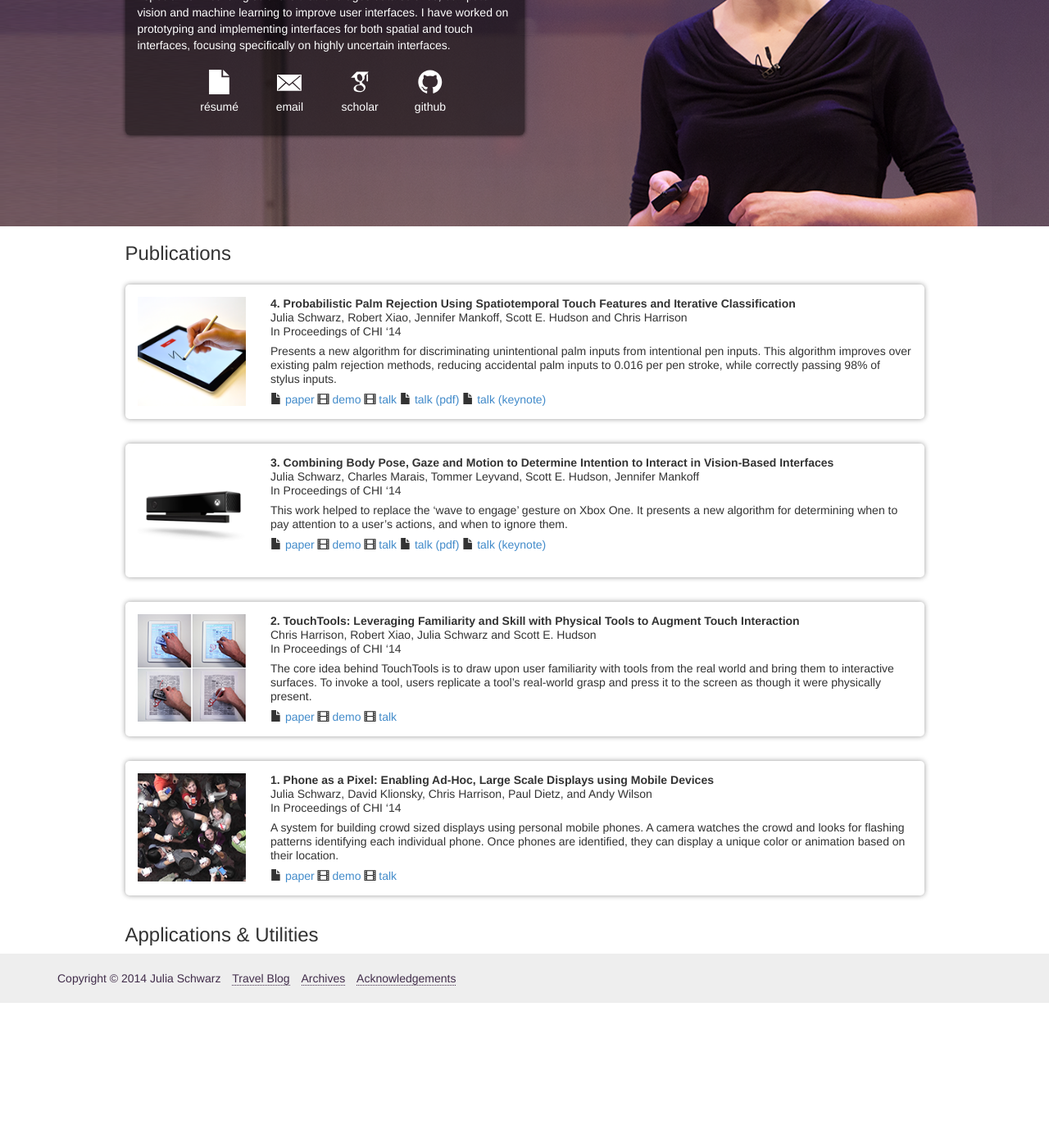
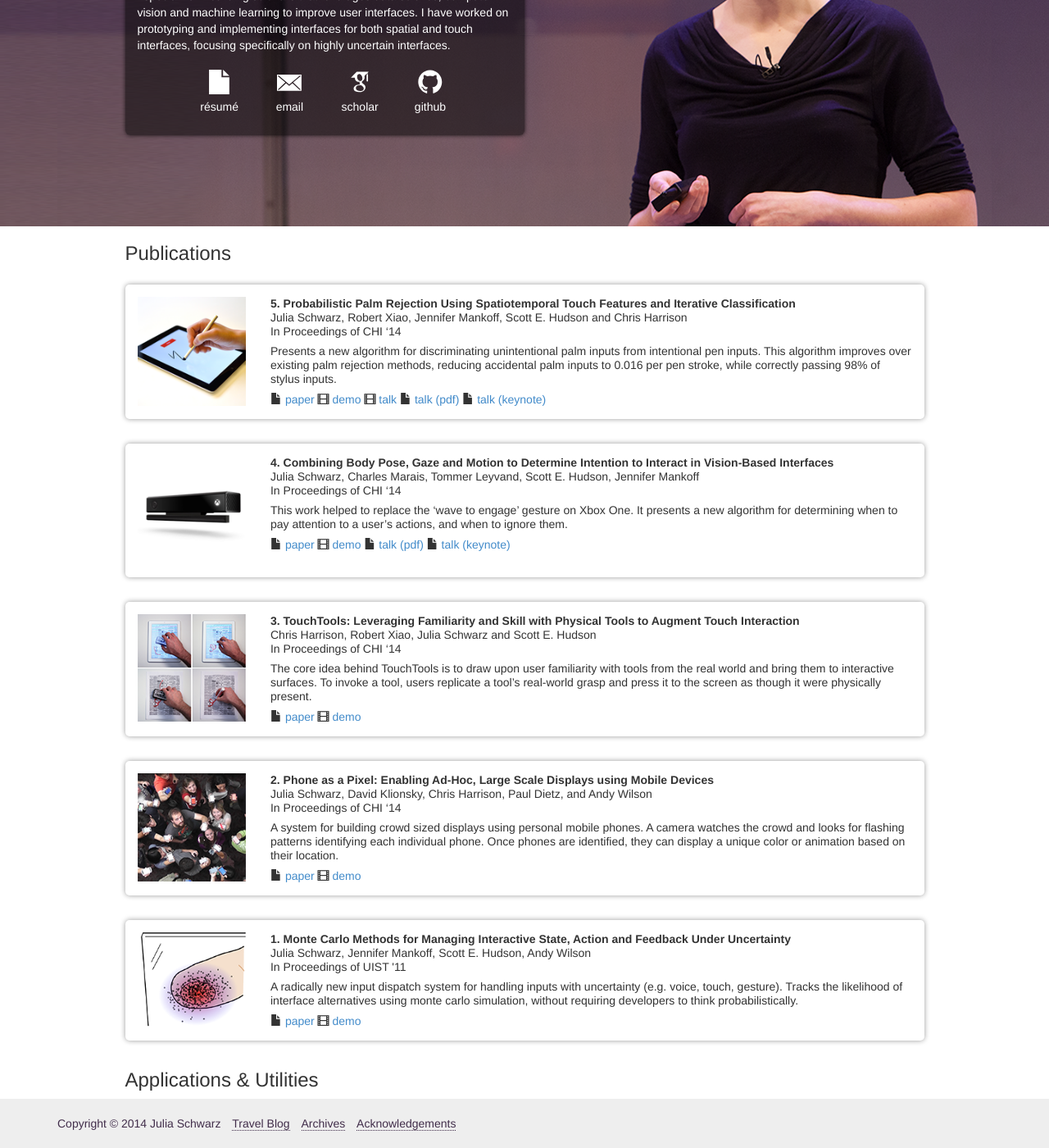
Before and after one commit to julenka/jsnet, a Jekyll site: the page built from index.html, in a window 1280 px wide and 1400 px high, scrolled down 237 px. Shown: the whole window at 82% size. Built offline with Jekyll 4.4.1, drawn with Linux system fonts in a browser that asks for light colours; before the commit the page ends 1460 px from its top, so only the background shows below that.

Commit message:
Adding monte carlo publication card.

```diff
--- /dev/null
+++ b/_posts/2011-10-01-monte-carlo.html
@@ -0,0 +1,15 @@
+---
+layout: post
+title: "Monte Carlo Methods for Managing Interactive State, Action and Feedback Under Uncertainty"
+category: publications
+icon: "/assets/cards/monte-carlo.png"
+authors: "Julia Schwarz, Jennifer Mankoff, Scott E. Hudson, Andy Wilson"
+proceedings: "In Proceedings of UIST '11"
+excerpt: "A radically new input dispatch system for handling inputs with uncertainty (e.g. voice, touch, gesture).
+Tracks the likelihood of interface alternatives using monte carlo simulation, without requiring developers to
+think probabilistically."
+paper: "/monte-carlo/schwarz-uist11-monte-carlo.pdf"
+demo_video: "https://www.youtube.com/watch?v=vW15T1wDcGQ"
+header_image: ""
+citation: "Schwarz, J., Mankoff, J., Hudson, S., Monte Carlo Methods for Managing Interactive State, Action and Feedback Under Uncertainty. In Proceedings of 24th Annual ACM Symposium on User Interface Software and Technology (Santa Barbara, California, October 16-19, 2011). UIST ’11. ACM, New York, NY, 235 - 244."
+---
--- a/index.html
+++ b/index.html
@@ -86,7 +86,7 @@ layout: default
                                 </a>
                                 {% endif %}
 
-                                {% if page.demo_video %}
+                                {% if page.talk_video %}
                                 <span class="glyphicon glyphicon-film"></span>
                                 <a href="{{ page.talk_video }}">
                                     talk
```
Also changed, not shown: assets/cards/monte-carlo.png (added).
